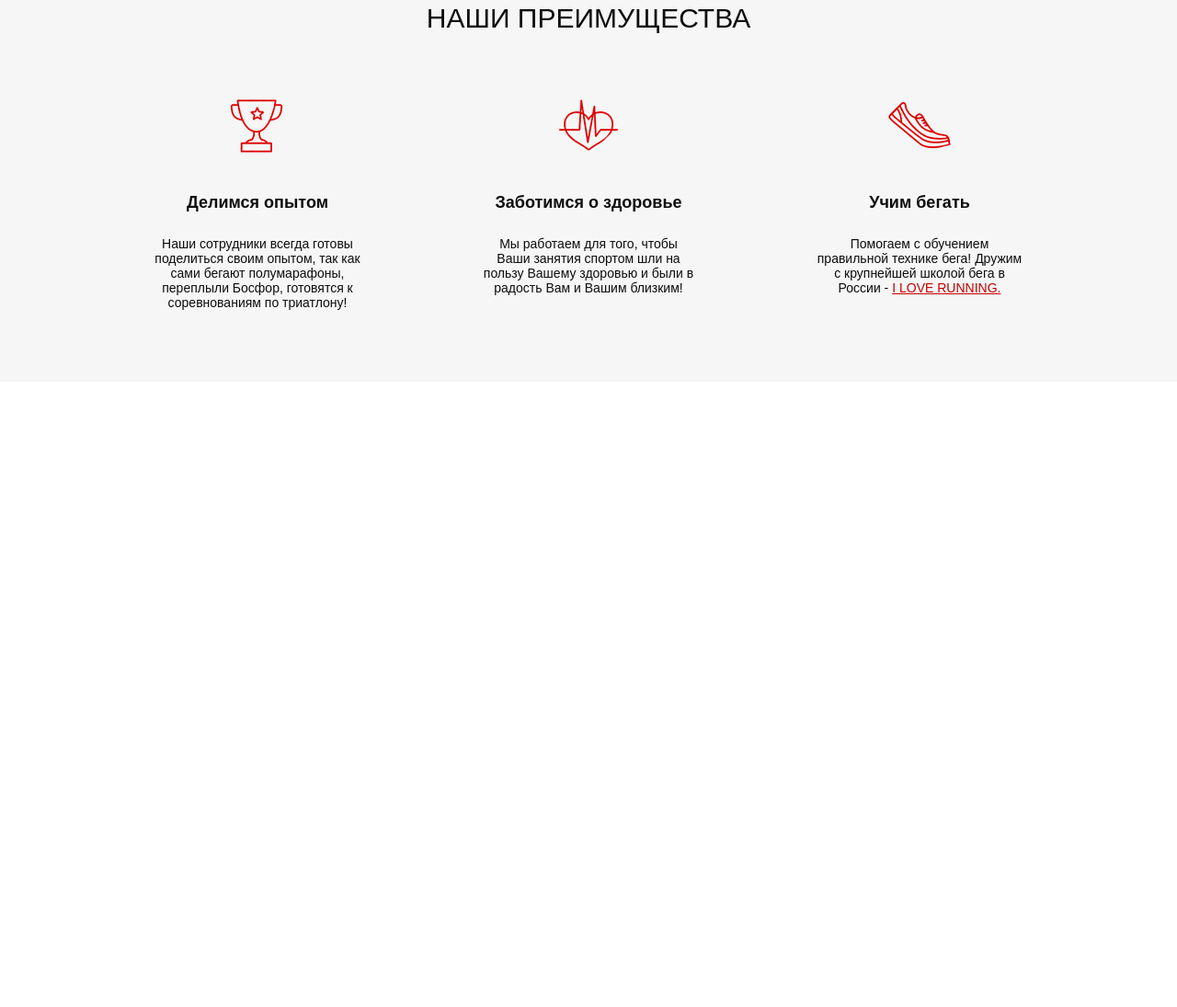
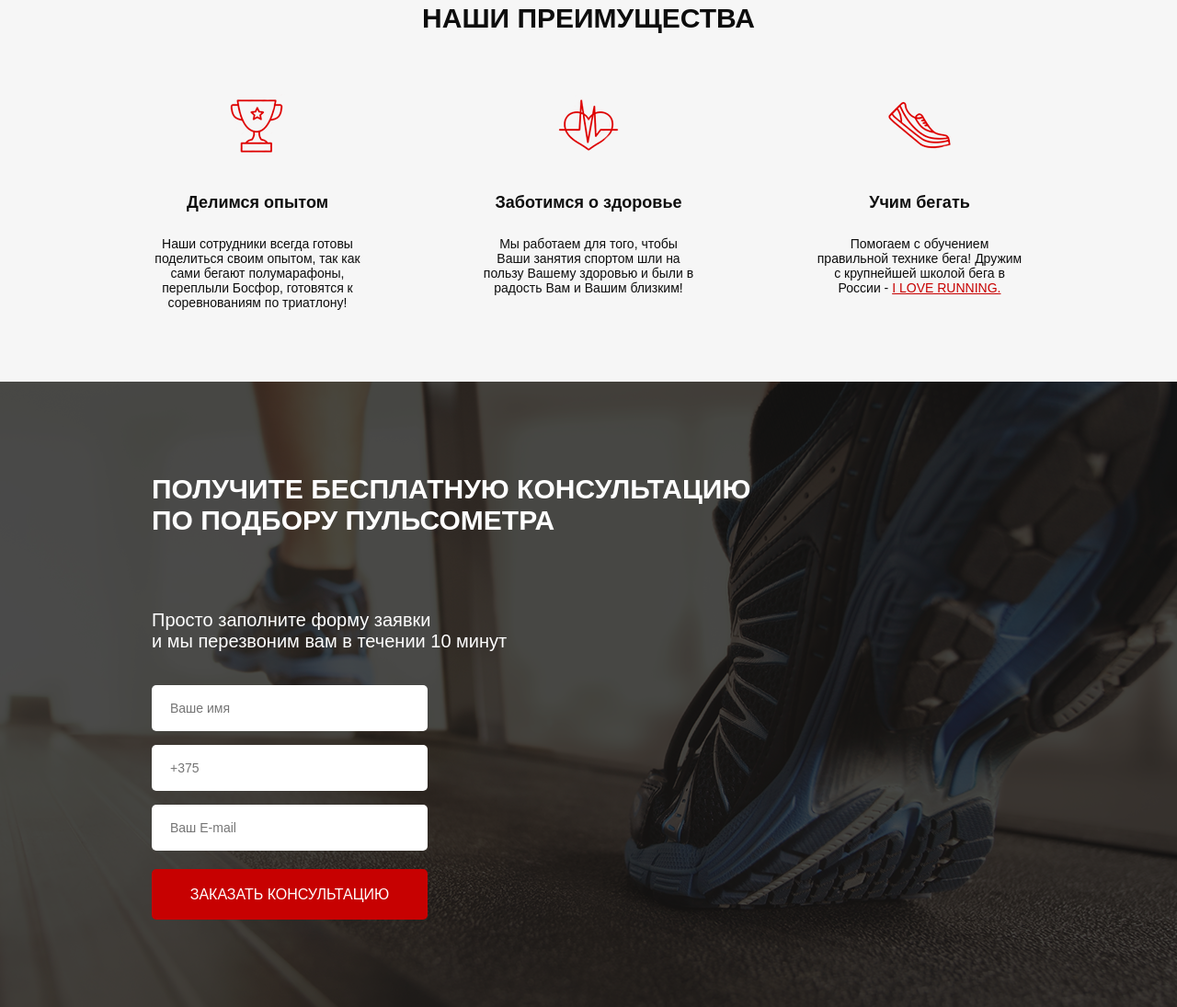
Before and after one commit to SergShcherbina/RunSmart, a website: page src/index.html in a window 1280 px wide. Shown: the part 737-1832 px from the top of the page at 92% size. Before the commit the page ends 1152 px from the top, so only its background shows below. Drawn offline with Linux system fonts and the light colour scheme.

Commit message:
blokForm

```diff
--- a/src/index.html
+++ b/src/index.html
@@ -50,7 +50,7 @@
     </div>
     <div class="benefits">
         <div class="container">
-            <div class="benefits__title">НАШИ ПРЕИМУЩЕСТВА</div>
+            <div class="title">НАШИ ПРЕИМУЩЕСТВА</div>
             <div class="benefits__wrapper">
                 <div class="benefits__item">
                     <img src="icons/benefits1.png" alt="cub">
@@ -75,5 +75,20 @@
             </div>
         </div>
     </div>
+    <div class="consultation">
+        <div class="container">
+            <div class="title title_left">Получите бесплатную консультацию <br>
+                по подбору пульсометра </div>
+            <div class="consultation__descr">Просто заполните форму заявки <br>
+                и мы перезвоним вам в течении 10 минут</div>
+            <form class="feed-form" action="#">
+                <input name="name" placeholder="Ваше имя" type="text">
+                <input required name="phone" placeholder="+375" type="number">
+                <input name="email" placeholder="Ваш E-mail" type="email">
+                <button class="button button_submit">заказать кОНСУЛЬТАЦИЮ</button>
+            </form>
+
+        </div>
+    </div>
 </body>
 </html>
--- a/src/sass/blocks/_benefits.scss
+++ b/src/sass/blocks/_benefits.scss
@@ -2,14 +2,6 @@
     min-height: 472px;
     padding: 70px 0 78px;
     background: url('../../img/bg_1_2.png') center (center/cover) no-repeat;
-
-    &__title {
-        color: #0d0d0d;
-        font-size: 30px;
-        font-weight: 400;
-        text-transform: uppercase;
-        text-align: center;
-    }
 
     &__wrapper {
         display: flex;
@@ -39,5 +31,4 @@
         }
     }
 
-
 }
--- a/src/sass/blocks/_button.scss
+++ b/src/sass/blocks/_button.scss
@@ -13,4 +13,9 @@
         border-radius: 5px;
         font-size: 16px;
     }
+    &_submit {
+        width: 100%;
+        height: 55px;
+        font-size: 16px;
+    }
 }
--- /dev/null
+++ b/src/sass/blocks/_consultation.scss
@@ -0,0 +1,16 @@
+.consultation {
+    min-height: 680px;
+    background: url('../../img/bg2.png') center (center/cover) no-repeat;
+    padding: 100px 0 92px;
+    .title {
+        color: #ffff;
+        text-align: left;
+    }
+    &__descr {
+        color: #ffffff;
+        font-size: 20px;
+        font-weight: 500;
+        text-align: left;
+        margin-top: 80px;
+    }
+}
--- /dev/null
+++ b/src/sass/blocks/_forms.scss
@@ -0,0 +1,21 @@
+.feed-form {
+    margin-top: 36px;
+    display: flex;
+    flex-direction: column;
+    justify-content: space-around;
+    width: 300px;
+    input {
+        height: 50px;
+        border-radius: 5px;
+        background-color: #ffffff;
+        margin-bottom: 15px;
+        border: none;
+        padding: 20px;
+        color: #4b4b4b;
+        font-size: 14px;
+        font-weight: 300;
+        &:nth-child(3) {
+            margin-bottom: 20px;
+        }
+    }
+}
--- /dev/null
+++ b/src/sass/blocks/_title.scss
@@ -0,0 +1,11 @@
+.title {
+    color: #0d0d0d;
+    font-size: 30px;
+    font-weight: 700;
+    text-transform: uppercase;
+    text-align: center;
+    &_left {
+        color: #ffff;
+        text-align: left;
+    }
+}
--- a/src/sass/style.scss
+++ b/src/sass/style.scss
@@ -13,3 +13,6 @@
 @import 'blocks/button.scss';
 @import 'blocks/benefits.scss';
 @import 'media.scss';
+@import 'blocks/title.scss';
+@import 'blocks/consultation.scss';
+@import 'blocks/forms.scss';
```
Also changed, not shown: src/css/style.min.css.
